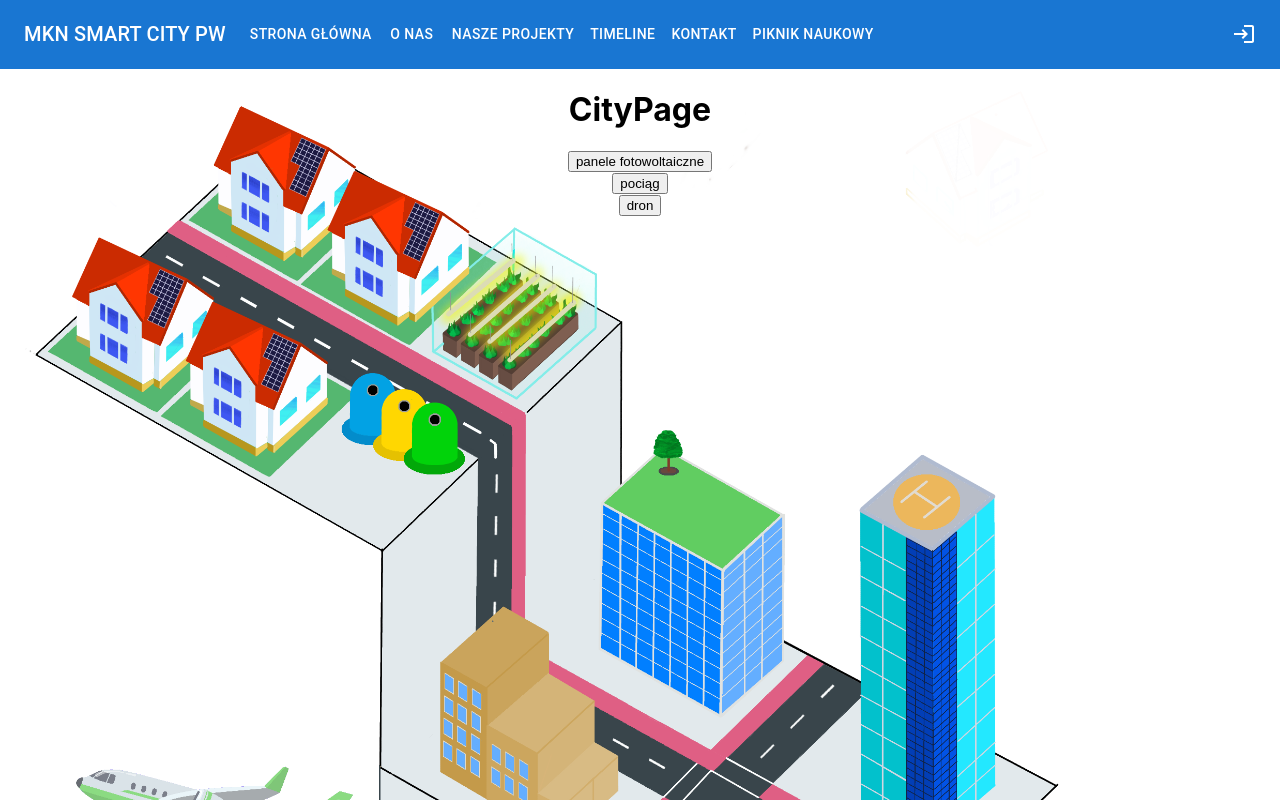
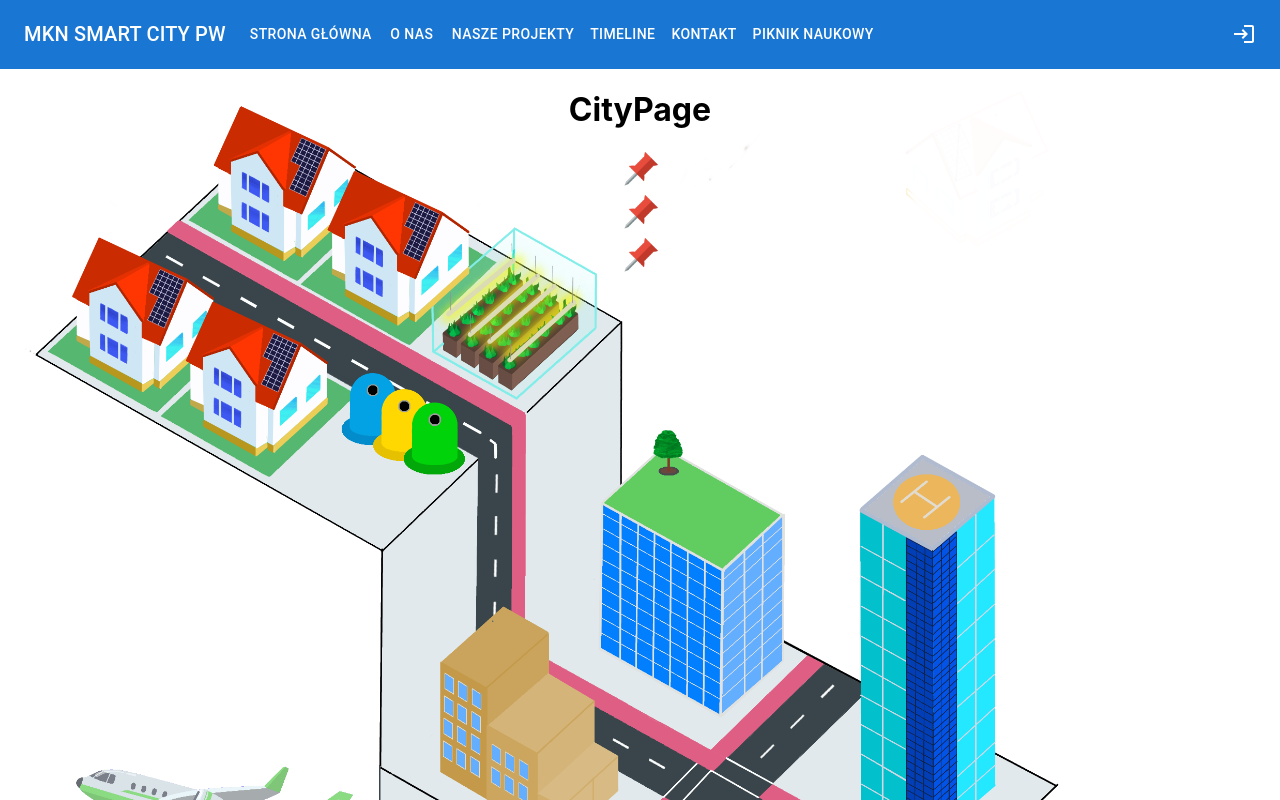
Before and after one commit to SmartCityPW/SCWWW, a React (Create React App) app: page /CityPage in a window 1280 px wide. Shown: the top 800 px of the page. Built offline with nearby package versions, Linux system fonts and the light colour scheme.

Commit message:
changed CityModal button for a pin

```diff
--- a/src/App.css
+++ b/src/App.css
@@ -136,6 +136,17 @@
   border-bottom: 1px solid #eee;
 }
 
+.place-button {
+  width: 40px;
+  height: 40px;
+  background-image: url("pin-icon.png");
+  background-size: cover;
+  background-color: transparent;
+  border: none;
+  outline: none;
+  cursor: pointer;
+}
+
 /* #overlay {
   position: fixed;
   opacity: 0;
--- a/src/components/StatefulCityModal/StatefulCityModal.js
+++ b/src/components/StatefulCityModal/StatefulCityModal.js
@@ -10,7 +10,7 @@ const StatefulCityModal = props => {
 
     return (
         <>
-            <button onClick={toggleModal}>{props.buttonText}</button>
+            <button class="place-button" onClick={toggleModal}><i class="fas fa-plus"></i> </button>
             <CityModal show={show} onClose={toggleModal} title={props.title}>
                 {props.children}
             </CityModal>
--- a/src/pages/citypage.js
+++ b/src/pages/citypage.js
@@ -13,13 +13,14 @@ function CityPage() {
         // <div className="App">
         <div className='container'>
             <Header />
+
             <div className="background-image" style={{ backgroundImage: `url(${backgroundImage})` }}>
                     <h1>
                         CityPage
                     </h1>
 
                     <div className='fotowoltaika'>
-                        <StatefulCityModal title="fotowoltaika" buttonText="panele fotowoltaiczne">
+                        <StatefulCityModal title="fotowoltaika" >
                             <p>
                                 Dzień dobry,
                                 czy są Państwo zainteresowani instalacją paneli fotowoltaiczych?
@@ -28,7 +29,7 @@ function CityPage() {
                     </div>
 
                     <div className='transport'>
-                        <StatefulCityModal title="transport" buttonText="pociąg">
+                        <StatefulCityModal title="transport" >
                             <p>
                                 Przedstawimy teraz PLAN NA NAPRAWĘ POLSKIEJ KOLEI
                             </p>
@@ -36,7 +37,7 @@ function CityPage() {
                     </div>
 
                     <div className='dron'>
-                        <StatefulCityModal title="dron" buttonText="dron">
+                        <StatefulCityModal title="dron" >
                             <p>
                                 PTAKI VS DRONY
                             </p>
```
Also changed, not shown: src/pin-icon.png (added).
